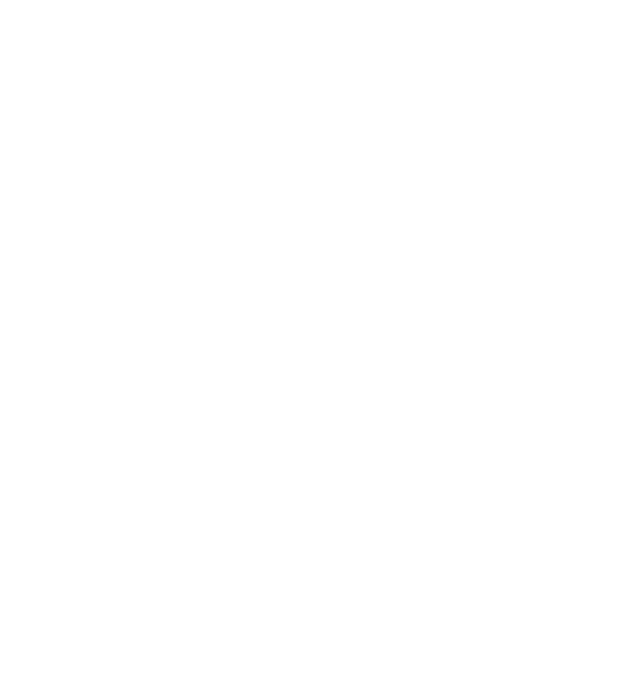
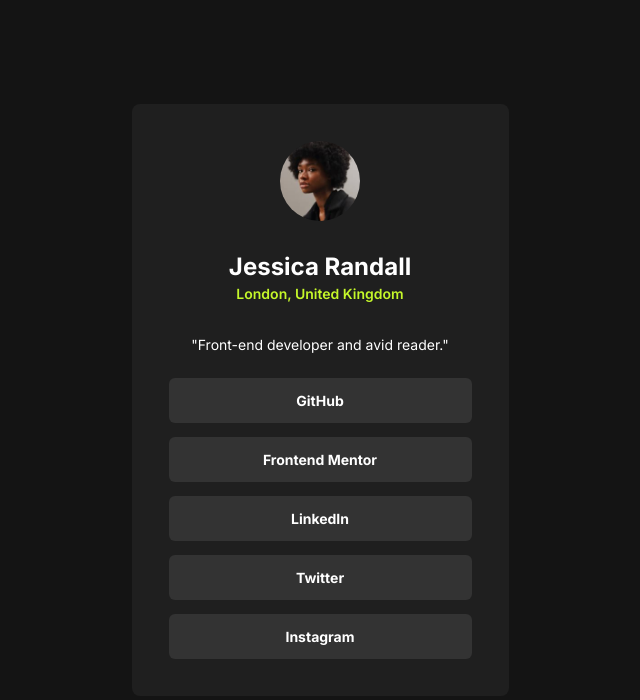
Before and after one commit to javiIT10/social-links-profile, a website: page index.html in a window 1280 px wide. Shown: the whole page, without its empty margins (320-960 px from the left). Drawn offline with Linux system fonts and the light colour scheme.

Commit message:
Generando HTML

```diff
--- a/index.html
+++ b/index.html
@@ -18,5 +18,66 @@
     <!-- TITLE -->
     <title>Frontend Mentor | Social links profile</title>
   </head>
-  <body></body>
+  <body
+    class="bg-grey-900 font-inter w-dvw h-dvh grid justify-center items-center"
+  >
+    <div
+      class="bg-grey-800 max-w-[326px] sm:max-w-[383px] text-center p-[23px] sm:p-[37px] rounded-lg"
+    >
+      <img
+        src="assets/images/avatar-jessica.jpeg"
+        alt="avatar-jessica"
+        class="rounded-full w-[80px] m-auto"
+      />
+
+      <header class="my-[30px]">
+        <h1 class="font-bold text-white text-2xl">Jessica Randall</h1>
+        <h2 class="text-[14px] text-green font-semibold">
+          London, United Kingdom
+        </h2>
+      </header>
+
+      <p class="text-[14px] text-white">
+        "Front-end developer and avid reader."
+      </p>
+
+      <ul class="mt-[23px] flex flex-col gap-[14px]">
+        <li>
+          <a
+            href=""
+            class="text-white text-[14px] font-bold bg-grey-700 block rounded-md py-3 hover:bg-green hover:text-grey-800 w-[278px] sm:w-[303px] transition-all"
+            >GitHub</a
+          >
+        </li>
+        <li>
+          <a
+            href=""
+            class="text-white text-[14px] font-bold bg-grey-700 block rounded-md py-3 hover:bg-green hover:text-grey-800 w-[278px] sm:w-[303px] transition-all"
+            >Frontend Mentor
+          </a>
+        </li>
+        <li>
+          <a
+            href=""
+            class="text-white text-[14px] font-bold bg-grey-700 block rounded-md py-3 hover:bg-green hover:text-grey-800 w-[278px] sm:w-[303px] transition-all"
+            >LinkedIn</a
+          >
+        </li>
+        <li>
+          <a
+            href=""
+            class="text-white text-[14px] font-bold bg-grey-700 block rounded-md py-3 hover:bg-green hover:text-grey-800 w-[278px] sm:w-[303px] transition-all"
+            >Twitter</a
+          >
+        </li>
+        <li>
+          <a
+            href=""
+            class="text-white text-[14px] font-bold bg-grey-700 block rounded-md py-3 hover:bg-green hover:text-grey-800 w-[278px] sm:w-[303px] transition-all"
+            >Instagram</a
+          >
+        </li>
+      </ul>
+    </div>
+  </body>
 </html>
```
Also changed, not shown: assets/css/build-styles.css.
